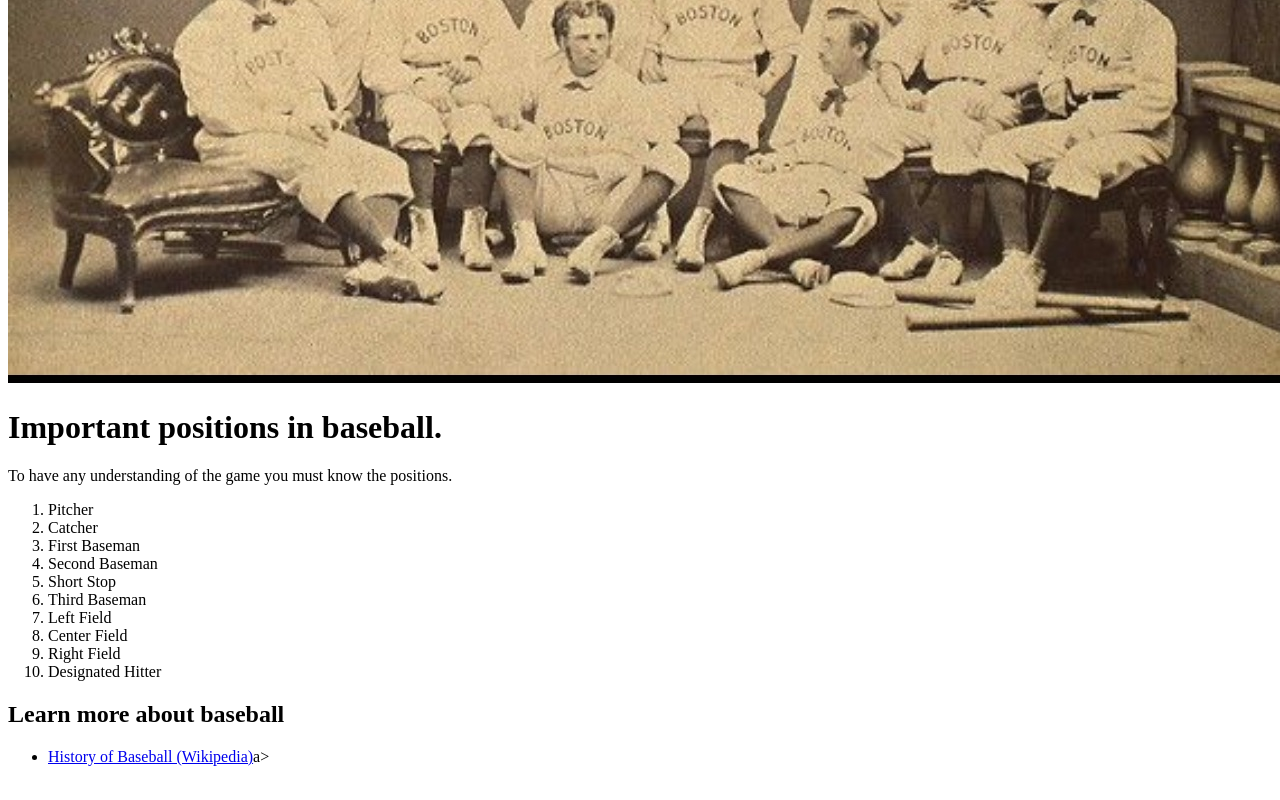
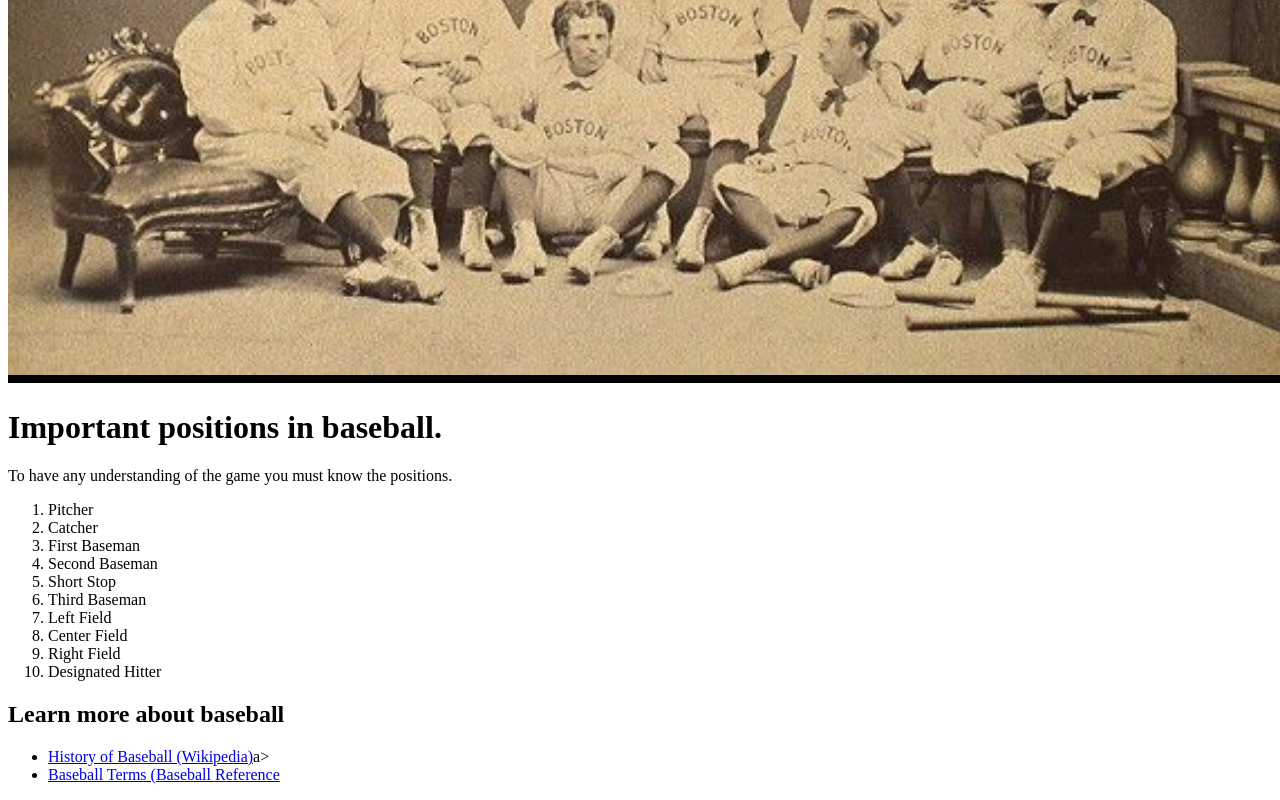
Before and after one commit to JWCIO/JWCIO.github.io, a plain HTML site: page index.html in a window 1280 px wide. Shown: the part 1035-1835 px from the top of the page. Drawn offline with Linux system fonts and the light colour scheme.

```diff
--- a/index.html
+++ b/index.html
@@ -44,6 +44,7 @@
     <ul>
         <li><a
                 href="https://en.wikipedia.org/wiki/History_of_baseball" target="_blank">History of Baseball (Wikipedia)</a>a></li>
+        <li><a href="https://www.baseball-reference.com/bullpen/glossary_of_baseball_terms" target="_blank">Baseball Terms (Baseball Reference</a></li>
 
     </ul>
 
```
